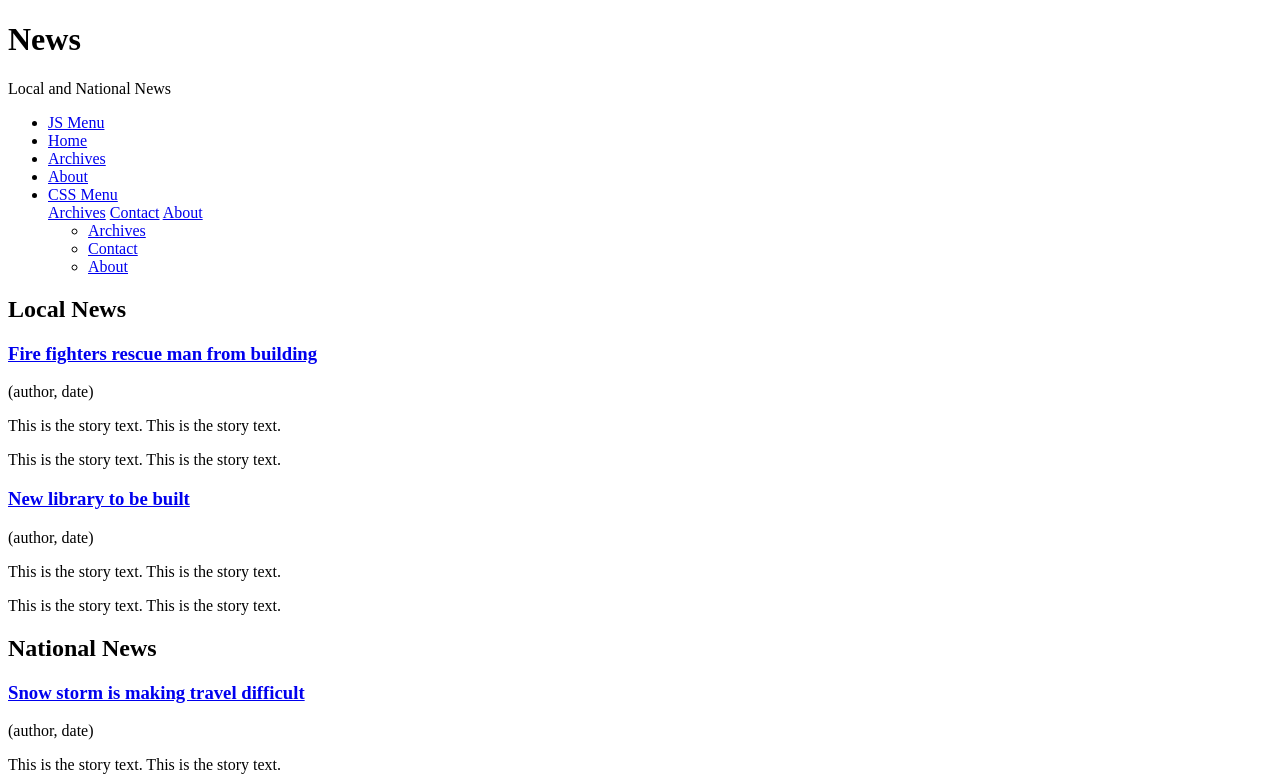
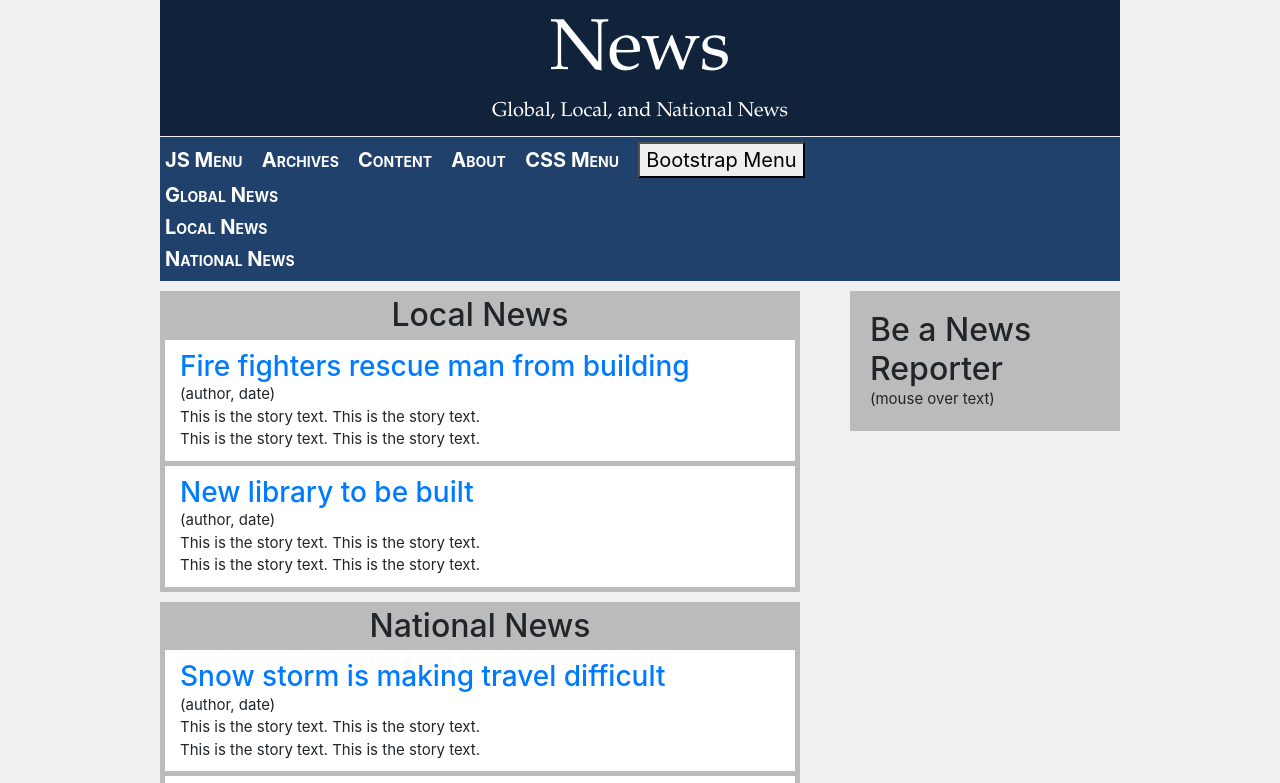
Before and after one commit to SireneNova/Portfolio, a plain HTML site: page JavaScript/MenuExercise/first.html in a window 1280 px wide. Both pictures are taken after a click on the link "JS Menu". Shown: the top 783 px of the page. Drawn offline with nearby package versions, Linux system fonts and the light colour scheme; some packages are replaced by stand-ins of ours; a script that the page names is missing.

Commit message:
Add files via upload

```diff
--- a/JavaScript/MenuExercise/first.html
+++ b/JavaScript/MenuExercise/first.html
@@ -1,10 +1,14 @@
 <!DOCTYPE html>
 <html lang="en">
   <head>
+
 	<link href="lightbox2-master\lightbox2-master\src\css\lightbox.css" rel="stylesheet">
     <meta charset="UTF-8">
     <title>News</title>
-	<link rel="stylesheet" type="text/css" href="style.css"> <!--linking with css style sheet, file in same directory-->
+	<!--The order of these two links matters:-->
+	<link rel="stylesheet" type="text/css" href="bootstrap.css">
+	<link rel="stylesheet" type="text/css" href="style.css">
+
 	<!--[if lt IE 9]>
     <script>
       document.createElement("article");
@@ -16,40 +20,54 @@
       document.createElement("section");
     </script>
     <![endif]-->
-	<!--^conditional comment, for older ie versions than 9, javascrip specs-->
+	<!--^conditional comment, for older ie versions than 9, javascript specs-->
   </head>
   <body>
     <header class="banner"> <!--css style element-->
-      <h1>News</h1>
-      <p>Local and National News</p>
+      <h1 class="text-center" id="mainhead">News</h1> <!--bootstrap css alignment-->
+      <p class="text-center" id="subhead">Global, Local, and National News</p>
     </header>
 
 	 <nav> <!--contains main navigation elements-->
      	<ul class=ul1> <!--unordered list-->
 			<li class=li1 id=s id=b><a href="#" >JS Menu</a></li>
-			<li class=li1><a href="#">Home</a></li> <!--list elements w links-->
-			<li class=li1><a href="#">Archives</a></li>
+			<li class=li1><a href="#">Archives</a></li> <!--list elements w links-->
+			<li class=li1><a href="#">Content</a></li>
 			<li class=li1><a href="#">About</a></li>
 			<li class="dropdown">
 				<a href=#class="dropbtn">CSS Menu</a>
 				<div class="dropdown-content">
-				<a href="#">Archives</a>
-				<a href="#">Contact</a>
-				<a href="#">About</a>
+				<a href="#">Global</a>
+				<a href="#">Local</a>
+				<a href="#">National</a>
 				</div>
 			</li>
+		<!--Bootstrap-->
+		 <div class="dropdown">
+			<button id="dLabel" type="button" data-toggle="dropdown" aria-haspopup="true" aria-expanded="false">
+				Bootstrap Menu
+				<span class="caret"></span>
+			</button>
+			<ul class="dropdown-menu" aria-labelledby="dLabel">
+				<li role="presentation"><a role="menuitem" tabindex="-1" href="#">Global</a></li>
+			    <li role="presentation"><a role="menuitem" tabindex="-1" href="#">Local</a></li>
+			    <li role="presentation"><a role="menuitem" tabindex="-1" href="#">National</a></li>
+			</ul>
+		</div>
 		<ul class=ul2>
-					<li class=li2 id=b><a href="#">Archives</a></li>
-					<li class=li2 id=b><a href="#">Contact</a></li>
-					<li class=li2 id=b><a href="#">About</a></li>
+					<li class=li2 id=b><a href="#">Global News</a></li>
+					<li class=li2 id=b><a href="#">Local News</a></li>
+					<li class=li2 id=b><a href="#">National News</a></li>
 		</ul>
 		</ul>
 
+
      </nav>
+
 
     <main> <!--where main content located, sections below for local and national news-->
      <section>
-        <h2>Local News</h2>
+        <h2 class="text-center">Local News</h2>
         <article>
           <header>
             <a href="pics/burn.jpg" data-lightbox="image-1" data-title="Burning Barn Rescue"><h3>Fire fighters rescue man from building</h3></a>
@@ -61,7 +79,7 @@
 
         <article>
           <header>
-            <a href="pics/library.jpg" data-lightbox="image-1" data-title="New Library Will Have Windows"><h3>New library to be built</h3></a>
+            <a href="pics/library.jpg" data-lightbox="image-1" data-title="New Library Will Have Round Windows"><h3>New library to be built</h3></a>
             <p>(author, date)</p>
           </header>
           <p>This is the story text. This is the story text.</p>
@@ -70,7 +88,7 @@
       </section>
 
 	  <section>
-        <h2>National News</h2>
+        <h2 class="text-center">National News</h2>
         <article>
           <header>
             <a href="pics/snow.jpg" data-lightbox="image-1" data-title="Bridge Closed Due to Storm"><h3>Snow storm is making travel difficult</h3></a>
@@ -92,18 +110,23 @@
     </main>
 
 	 <aside> <!--separate from but related to content around it depending on where you put it. in this case its related to webpage as a whole.-->
-      <h2>Be a news reporter</h2>
-      <p>If you see news happening - Send us a Text.</p>
+
+	  <h2 data-toggle="tooltip" data-placement="bottom" title="If you see news happening - Send us a Text.">Be a News Reporter</h2>
+      <p>(mouse over text)</p>
     </aside>
 
 	<footer> <!--footer for whole page (contact info or something), could be for specific sections-->
       <p>Footer Information</p>
     </footer>
+
   </body>
+
+  <script type="text/javascript" src="jquery-1.12.0.js"></script>
+  <script src="bootstrap.js"></script>
+  <script type="text/javascript" src="news.js"></script>
+  <script src="lightbox2-master\lightbox2-master\src\js\lightbox.js"></script>
+
 </html>
 
-<script type="text/javascript" src="jquery-1.12.0.js"></script>
-<script type="text/javascript" src="news.js"></script>
-<script src="lightbox2-master\lightbox2-master\src\js\lightbox.js"></script>
 
 <!--since we used new elements, older browsers may not work-->
--- a/JavaScript/MenuExercise/news.js
+++ b/JavaScript/MenuExercise/news.js
@@ -9,4 +9,12 @@ $(document).ready(function() {
     $(this).slideUp();
   });
 
+  // This was stated to be necessary for menu, but is not:
+  // $(".dropdown-toggle").dropdown("toggle");
+
+  //This is for the mouse over tooltip:
+  $(function () {
+  $('[data-toggle="tooltip"]').tooltip()
+  });
+
 });
--- /dev/null
+++ b/JavaScript/MenuExercise/style.css
@@ -0,0 +1,169 @@
+@charset "UTF-8";
+
+article, aside, footer, header, main, nav, section {
+  display: block;
+}/*style block, helps with older ie versions, but not too old*/
+
+html, body, h1, h2, h3, ul, li, a, p,
+article, aside, footer, header, main, nav, section {
+  padding: 0;
+  margin: 0;
+} /*so diff browsers don't use diff default values*/
+
+.banner {      /*class names preceded by .*/
+  background-color: #11233b;
+  color: white;
+  padding: 10px 20px;
+}/*for news header*/
+
+
+#mainhead {
+  font-size: 72px;
+  font-family: Garamond;
+}
+
+#subhead {
+	font-size: 20px;
+	font-family: Garamond;
+}
+body {
+  width: 960px;
+  margin-left: auto; /*to center webpage*/
+  margin-right: auto;
+  background-color: #f0f0f0;
+  /*bootstrap changes this: font-family: Helvetica, Arial, sans-serif;*/
+  font-size: 15px;
+}
+
+nav {
+  background-color: #20416c;
+  padding: 5px;
+  margin-top: 1px;
+}
+
+li a{
+  color: white;
+} /*so list elements are white in nav*/
+
+li.li1{
+  display: inline-block; /*list in one row instead of stacked*/
+  margin-left: 0px;
+  margin-right: 15px;
+  font-size: 20px;
+  font-variant: small-caps;
+  font-weight: bold;
+}/*more styles for list elements*/
+
+
+ul.ul2 {
+	list-style-type: none;
+}
+
+
+li.li2 a{
+	text-align: left;
+    display: block;
+	/*margin-top: 2px;*/
+	margin-bottom: 2px;
+    margin-left: 0px;
+	margin-right: 15px;
+	font-size: 20px;
+	font-variant: small-caps;
+	font-weight: bold;
+    /*text-decoration: none;*/
+}
+
+li.li2 a:hover {
+    background-color: #555;
+    color: white;
+}
+
+/* Style The Dropdown Button */
+.dropbtn {
+    margin-bottom: 2px;
+    margin-left: 0px;
+	margin-right: 15px;
+	font-size: 20px;
+	font-variant: small-caps;
+	font-weight: bold;
+}
+
+/* The container <div> - needed to position the dropdown content */
+.dropdown {
+    position: relative;
+    display: inline-block;
+    margin-bottom: 2px;
+    margin-left: 0px;
+	margin-right: 15px;
+	font-size: 20px;
+	font-variant: small-caps;
+	font-weight: bold;
+}
+
+/* Dropdown Content (Hidden by Default) */
+.dropdown-content {
+    display: none;
+	text-align: center;
+    position: absolute;
+    background-color: #f9f9f9;
+    min-width: 100%;
+    box-shadow: 0px 8px 16px 0px rgba(0,0,0,0.2);
+}
+
+/* Links inside the dropdown */
+.dropdown-content a {
+    color: black;
+    padding: 4px 16px;
+    text-decoration: none;
+    display: block;
+}
+
+/* Change color of dropdown links on hover */
+.dropdown-content a:hover {background-color: #f1f1f1}
+
+/* Show the dropdown menu on hover */
+.dropdown:hover .dropdown-content {
+    display: block;
+}
+
+/* Change the background color of the dropdown button
+when the dropdown content is shown */
+.dropdown:hover .dropbtn {
+    background-color: #3e8e41;
+}
+
+
+section {
+  background-color: #bbbbbb;
+  margin-top: 10px;
+  padding: 5px;
+} /*section styling*/
+
+article {
+  background-color: white;
+  margin-top: 5px;
+  padding: 10px 15px;
+}
+
+main {
+  width: 640px;
+  float: left; /* so side element moves to top*/
+  margin-bottom: 10px;
+}
+
+aside {
+  background-color: #bbbbbb;
+  width: 270px;
+  float: right;
+  padding: 20px;
+  margin-top: 10px;
+  position: top, right, fixed;
+  z-index: -2;
+}/*so to the side*/
+
+footer {
+  clear: both;/*so not on top*/
+  background-color: #20416c;
+  color: white;
+  padding: 5px 20px;
+}
```
